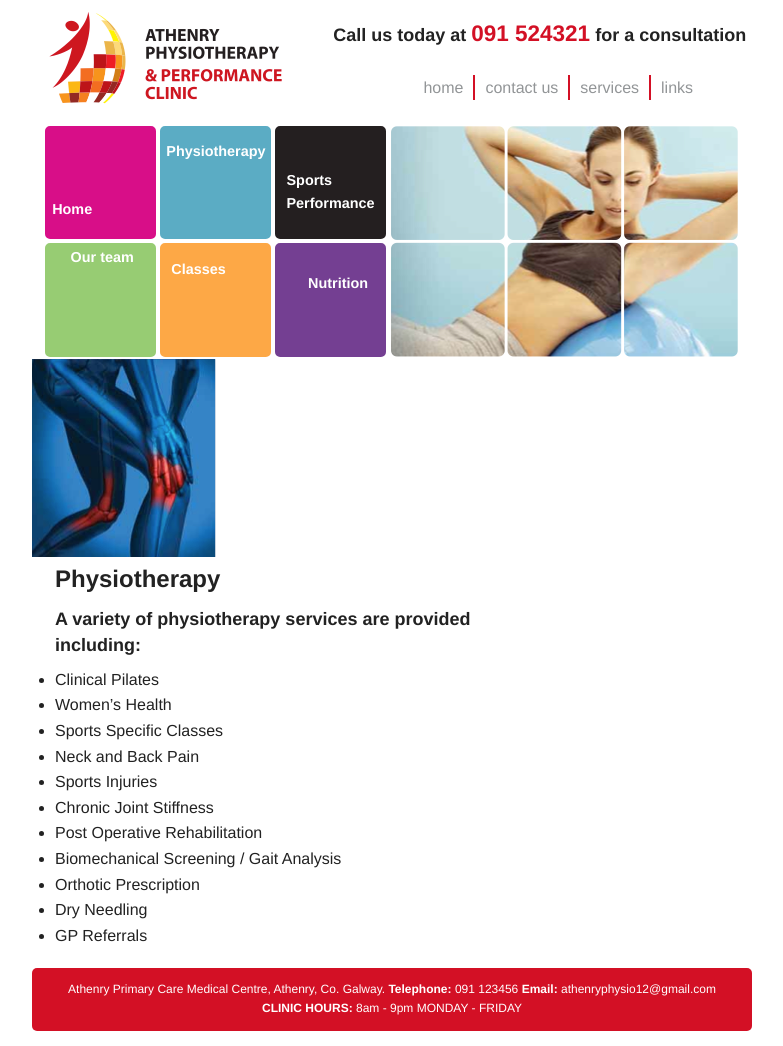
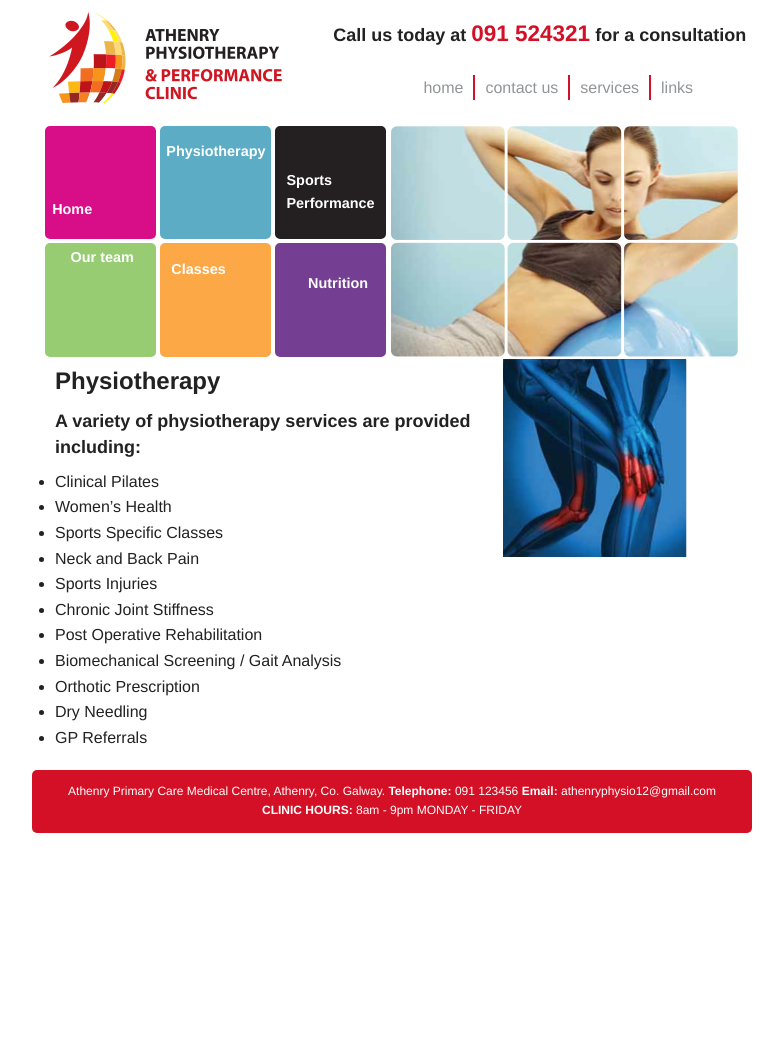
Before and after one commit to alanburke/athenryphysio, a Jekyll site: the page built from _posts/0001-01-01-physio.md, in a window 1280 px wide. Shown: the whole page, without its empty margins (248-1031 px from the left). Built offline with Jekyll 4.4.1, drawn with Linux system fonts in a browser that asks for light colours; nearby versions of some CDN libraries; Markdown is read by kramdown in place of the engine named in the settings; after the commit the page ends 900 px from its top, so only the background shows below that.

Commit message:
Reorder standard page layout

```diff
--- a/_layouts/standard.html
+++ b/_layouts/standard.html
@@ -3,12 +3,12 @@ layout: default
 layout_class: standard
 ---
 <main>
+  <section>
+    {{ content }}
+  </section>
   {% if page.image %}
   <figure>
     <img src="/media/{{ page.image }}" />
   </figure>
   {% endif %}
-  <section>
-    {{ content }}
-  </section>
 </main>
```
